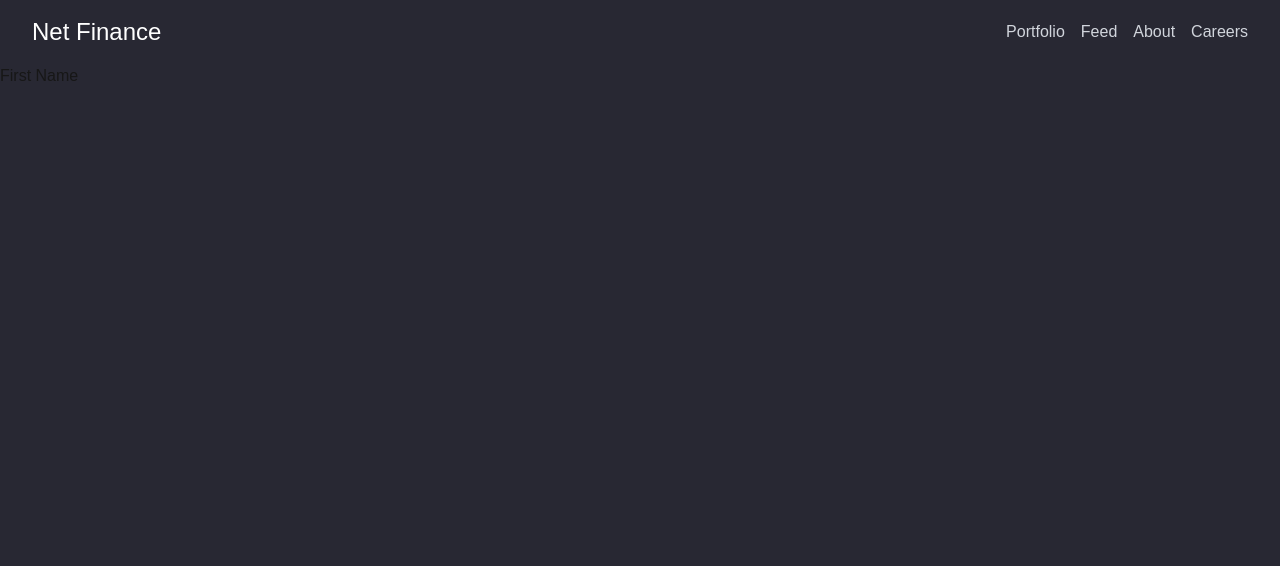
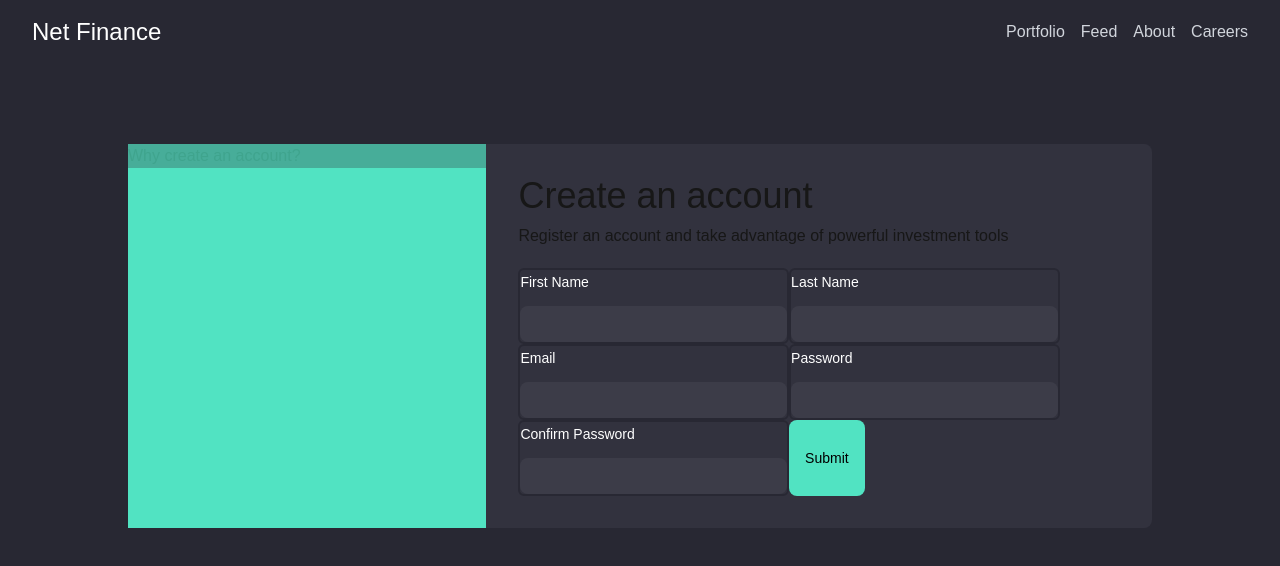
Before and after one commit to jason1642/net-finance-v2, a Next.js app in the folder frontend/: page /register in a window 1280 px wide. Shown: the top 566 px of the page. Built offline with nearby package versions, Linux system fonts and the light colour scheme.

Commit message:
register

```diff
--- a/frontend/app/ModularInfoSection.tsx
+++ b/frontend/app/ModularInfoSection.tsx
@@ -36,9 +36,9 @@ const listContent = [
 
 const ModularInfoSection: React.FunctionComponent<IModularInfoSectionProps> = (props) => {
   return (
-    <div className="full flex flex-col items-center mb-4">
+    <div className="w-[80%] mx-auto flex flex-col items-center mb-5">
         {/* Header wrapper */}
-        <div className="mb-5">
+        <div className="mb-6">
             <p className="text-7xl font-medium text-center text-white max-w-5xl w-full mt-20">Built for investors</p>
             <p className="text-7xl font-medium text-center text-white max-w-5xl w-full ">Designed for performance</p>
 
--- a/frontend/app/register/page.tsx
+++ b/frontend/app/register/page.tsx
@@ -1,5 +1,9 @@
 "use client"
 import { useForm, SubmitHandler } from "react-hook-form"
+import { Description, Field, Input, Label } from '@headlessui/react'
+import Button from "@/components/button/Button"
+
+
 
 interface IFormInput {
     first_name: string,
@@ -9,15 +13,63 @@ interface IFormInput {
     confirm_password: string
 }
 
+const formFields: {
+    name: string,
+    id: keyof IFormInput
+}[] = [
+    {
+        name: "First Name",
+        id: "first_name",
+    },
+    {
+        name: "Last Name",
+        id: "last_name",
+    },
+    {
+        name: "Email",
+        id: "email",
+    },
+    {
+        name: "Password",
+        id: "password",
+    },
+    {
+        name: "Confirm Password",
+        id: "confirm_password",
+    }
+]
+
 export default function Page() {
     const { register, handleSubmit } = useForm<IFormInput>()
     const onSubmit: SubmitHandler<IFormInput> = (data) => console.log(data);
     return (
-        <div className="bg-dark-background">
-            <form onSubmit={handleSubmit(onSubmit)}>
-                <label>First Name</label>
-                <input {...register("first_name")} />
+        <div className="bg-surface flex flex-row min-h-80vh  w-5xl max-w-full mx-auto mt-20 rounded-lg">
+            <div className="w-[35%] bg-brand-400">
+                {/* Card */}
+                <div className="bg-surface opacity-30">
+                    Why create an account?
+                </div>
+            </div>
+        <div className="flex flex-col p-8 w-[65%]">
+            <h2 className="text-4xl">Create an account</h2>
+            <h3 className="mt-2">Register an account and take advantage of powerful investment tools</h3>
+              <form className="flex flex-wrap justify-start w-full content-around mt-5" onSubmit={handleSubmit(onSubmit)}>
+
+                {formFields.map((field, index) => (
+                    <Field key={index} className="flex flex-col border-dark-background border-2 rounded-md w-[45%]">
+                      <Label className="text-sm/6 font-medium text-white">{field.name}</Label>
+                <Input
+                    className="mt-3 block w-full rounded-lg border-none bg-white/5 px-3 py-1.5 text-sm/6 text-white
+            focus:not-data-focus:outline-none data-focus:outline-2 data-focus:-outline-offset-2 data-focus:outline-white/25"
+                 {...register(field.id)} />
+                </Field>
+                ))}
+
+
+              <Button text="Submit"/>
             </form>
+        </div>
+
         </div>
     );
 }
--- a/frontend/components/header/Header.tsx
+++ b/frontend/components/header/Header.tsx
@@ -1,4 +1,5 @@
 import * as React from 'react';
+import Link from 'next/link';
 
 interface IHeaderProps {
 }
@@ -7,7 +8,7 @@ const Header: React.FunctionComponent<IHeaderProps> = (props) => {
   return (
   <header className="bg-dark-background flex w-full max-w-full min-w-md mx-auto items-center justify-between py-4 px-8">
     <div className="text-brand-400">
-        <h1 className="text-2xl font-normal text-white">Net Finance</h1>
+     <Link href="/">   <h1 className="text-2xl font-normal text-white">Net Finance</h1></Link>
     </div>
     <nav>
         <ul className="flex space-x-4">
--- a/frontend/package.json
+++ b/frontend/package.json
@@ -9,6 +9,7 @@
     "lint": "eslint"
   },
   "dependencies": {
+    "@headlessui/react": "^2.2.9",
     "@heroicons/react": "^2.2.0",
     "next": "16.2.1",
     "react": "19.2.4",
```
Also changed, not shown: 1 other file (tests, documents, lock files or other folders).
